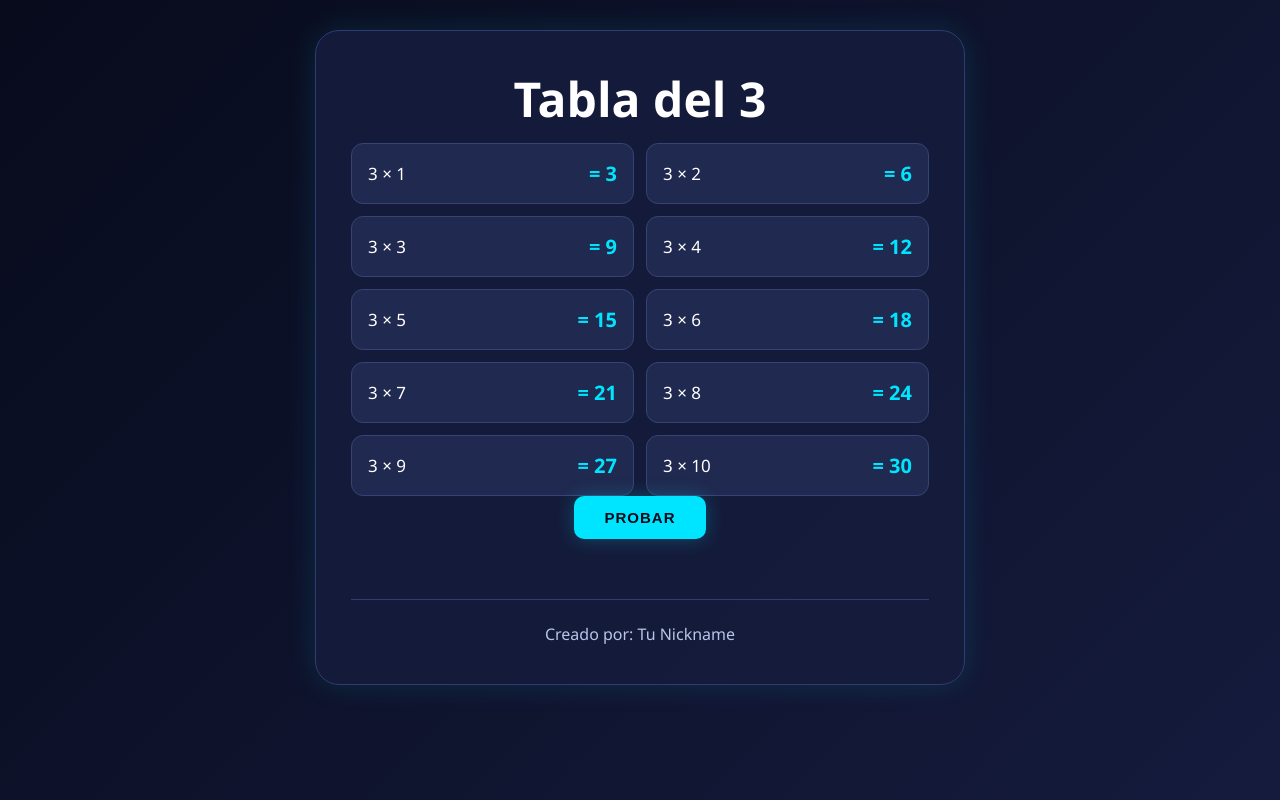
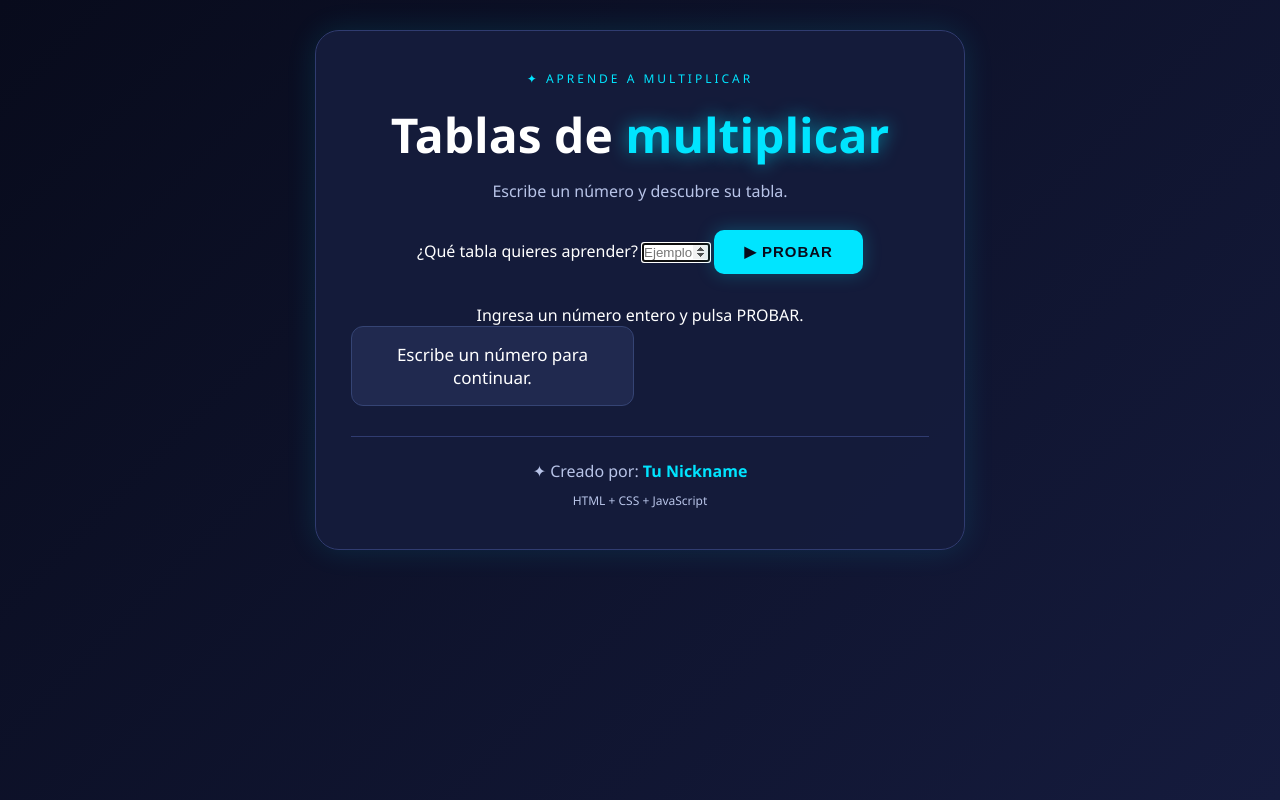
Before and after one commit to wiltagr-cloud/tarjetas.tsr, a plain HTML site: page tablas/multiplicar.html in a window 1280 px wide. Both pictures are taken after a click on the button "▶ PROBAR". Drawn offline with Linux system fonts and the light colour scheme.

Commit message:
Mas cambios en el html y el js para mejorar y que funciones el boton probar

```diff
--- a/tablas/multiplicar.html
+++ b/tablas/multiplicar.html
@@ -4,7 +4,7 @@
 <head>
     <meta charset="UTF-8">
     <meta name="viewport" content="width=device-width, initial-scale=1.0">
-    <title>Tabla de multiplicar</title>
+    <title>Tablas de multiplicar</title>
     <link rel="stylesheet" href="multiplicar.css">
     <script src="multiplicar.js" defer></script>
 </head>
@@ -14,28 +14,32 @@
 
         <header>
             <span class="etiqueta">✦ APRENDE A MULTIPLICAR</span>
-            <h1>Tabla del <span>3</span></h1>
+            <h1>Tablas de <span>multiplicar</span></h1>
             <p class="descripcion">
-                ¡Aprender matemáticas puede ser divertido!
+                Escribe un número y descubre su tabla.
             </p>
         </header>
 
-        <button class="boton" onclick="generarTablas()">
-            ▶ PROBAR
-        </button>
+        <section class="entrada">
+            <label for="numero">¿Qué tabla quieres aprender?</label>
 
-        <section class="tabla" aria-label="Tabla de multiplicar del 3">
-            <p>3 × 1 <strong>= 3</strong></p>
-            <p>3 × 2 <strong>= 6</strong></p>
-            <p>3 × 3 <strong>= 9</strong></p>
-            <p>3 × 4 <strong>= 12</strong></p>
-            <p>3 × 5 <strong>= 15</strong></p>
-            <p>3 × 6 <strong>= 18</strong></p>
-            <p>3 × 7 <strong>= 21</strong></p>
-            <p>3 × 8 <strong>= 24</strong></p>
-            <p>3 × 9 <strong>= 27</strong></p>
-            <p>3 × 10 <strong>= 30</strong></p>
+            <input
+                type="number"
+                id="numero"
+                min="0"
+                max="1000"
+                step="1"
+                placeholder="Ejemplo: 8"
+            >
+
+            <button class="boton" onclick="generarTablas()">
+                ▶ PROBAR
+            </button>
+
+            <p class="ayuda">Ingresa un número entero y pulsa PROBAR.</p>
         </section>
+
+        <section id="resultado" class="tabla" aria-live="polite"></section>
 
         <footer>
             <p>✦ Creado por: <strong>Tu Nickname</strong></p>
--- a/tablas/multiplicar.js
+++ b/tablas/multiplicar.js
@@ -1,28 +1,44 @@
 
 function generarTablas() {
 
-    let contenedor = document.getElementById("contenedor");
+    // Obtener el número ingresado
+    let campoNumero = document.getElementById("numero");
+    let numero = campoNumero.value;
+    let resultado = document.getElementById("resultado");
 
-    let contenido = "";
+    // Validar el dato
+    if (numero.trim() === "") {
+        resultado.innerHTML =
+            '<p class="mensaje">Escribe un número para continuar.</p>';
+        campoNumero.focus();
+        return;
+    }
 
-    contenido += "<h1>Tabla del 3</h1>";
+    numero = Number(numero);
 
-    contenido += '<section class="tabla">';
+    if (!Number.isInteger(numero) ||
+        numero < 0 ||
+        numero > 1000) {
 
+        resultado.innerHTML =
+            '<p class="mensaje">Ingresa un número entero entre 0 y 1000.</p>';
+        campoNumero.focus();
+        return;
+    }
+
+    // Crear el título de la tabla
+    let contenido = "<h2>Tabla del " + numero + "</h2>";
+
+    // Construir la tabla dinámicamente
     for (let i = 1; i <= 10; i++) {
 
-        contenido += "<p>3 × " + i +
-                     " <strong>= " + (3 * i) +
-                     "</strong></p>";
+        contenido +=
+            "<p>" + numero + " × " + i +
+            " <strong>= " + (numero * i) +
+            "</strong></p>";
 
     }
 
-    contenido += "</section>";
-
-    contenido += '<button class="boton" onclick="generarTablas()">PROBAR</button>';
-
-    contenido += "<footer><p>Creado por: Tu Nickname</p></footer>";
-
-    contenedor.innerHTML = contenido;
-
+    // Mostrar el resultado
+    resultado.innerHTML = contenido;
 }
```
